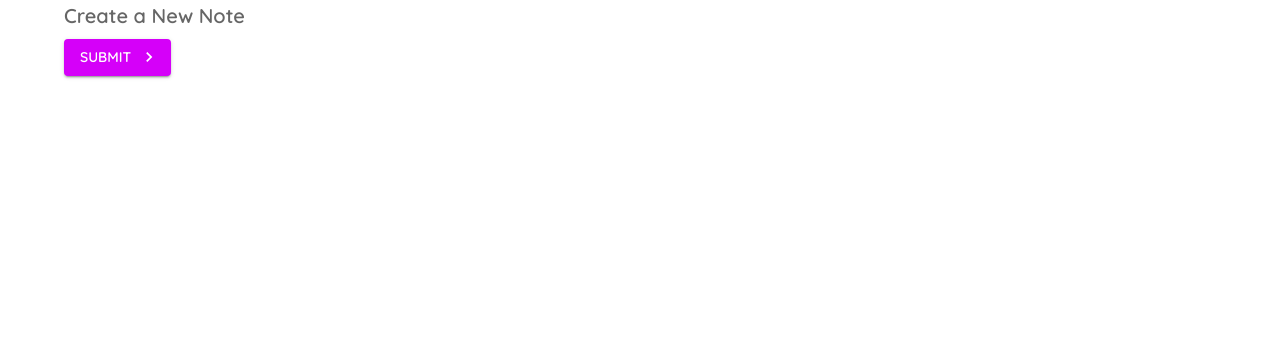
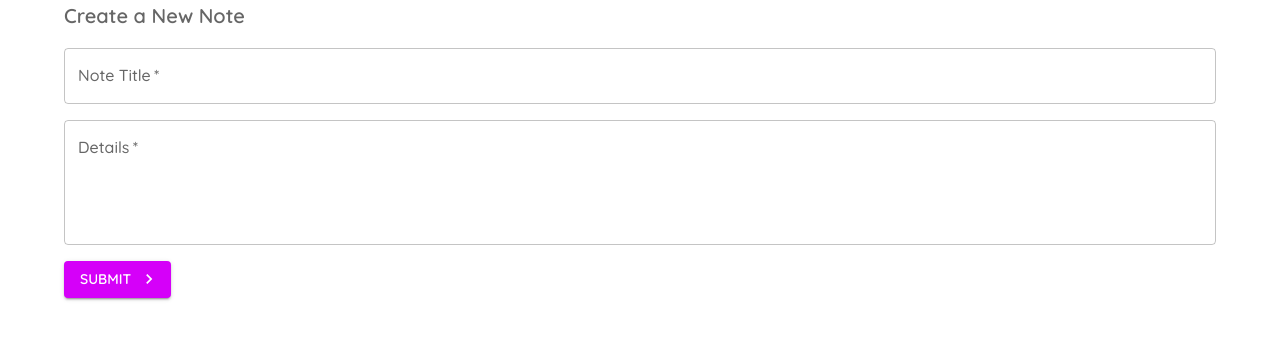
Before and after one commit to MarvelB/react-mui-app, a React (Create React App) app: page /create in a window 1280 px wide. Shown: the top 340 px of the page. Built offline with nearby package versions, Linux system fonts and the light colour scheme.

Commit message:
st l7 commit

```diff
--- a/src/components/Create/Create.tsx
+++ b/src/components/Create/Create.tsx
@@ -2,8 +2,44 @@ import Typography from '@mui/material/Typography';
 import Button from '@mui/material/Button';
 import Container from '@mui/material/Container';
 import KeyboardArrowRightIcon from '@mui/icons-material/KeyboardArrowRight';
+import TextField from '@mui/material/TextField';
+import { SxProps } from '@mui/system/styleFunctionSx';
+import { Theme } from '@mui/material';
+import { useState } from 'react';
+
+const classes = {
+  field: {
+    marginTop: 2,
+    marginBottom: 2,
+    display: 'block',
+  } as SxProps<Theme>,
+};
 
 const Create = () => {
+  const [title, setTitle] = useState<string>('');
+  const [details, setDetails] = useState<string>('');
+  const [titleError, setTitleError] = useState<boolean>(false);
+  const [detailsError, setDetailsError] = useState<boolean>(false);
+
+  const handleSubmit = (event: React.FormEvent<HTMLFormElement>): void => {
+    event.preventDefault();
+
+    if (!title) {
+      setTitleError(true);
+    } else {
+      setTitleError(false);
+    }
+
+    if (!details) {
+      setDetailsError(true);
+    } else {
+      setDetailsError(false);
+    }
+
+    if (title && details) {
+      console.log(title, details)
+    }
+  }
 
   return (
     <Container>
@@ -16,6 +52,35 @@ const Create = () => {
         Create a New Note
       </Typography>
 
+      <form
+        noValidate
+        autoComplete="off"
+        onSubmit={(e) => handleSubmit(e)}
+      >
+        <TextField
+          variant="outlined"
+          label="Note Title"
+          color="secondary"
+          sx={classes.field}
+          fullWidth
+          required
+          onChange={(e) => setTitle(e.target.value)}
+          error={titleError}
+        />
+
+        <TextField
+          variant="outlined"
+          label="Details"
+          color="secondary"
+          sx={classes.field}
+          fullWidth
+          required
+          multiline
+          onChange={(e) => setDetails(e.target.value)}
+          rows={4}
+          error={detailsError}
+        />
+
         <Button
           type="submit"
           // sx={{
@@ -27,11 +92,11 @@ const Create = () => {
           // }}
           color="secondary"
           variant="contained"
-        onClick={() => console.log('Clicked')}
           endIcon={<KeyboardArrowRightIcon />}
         >
           Submit
         </Button>
+      </form>
 
     </Container>
   )
```
Lines whose indentation alone changed are shown as unchanged.
